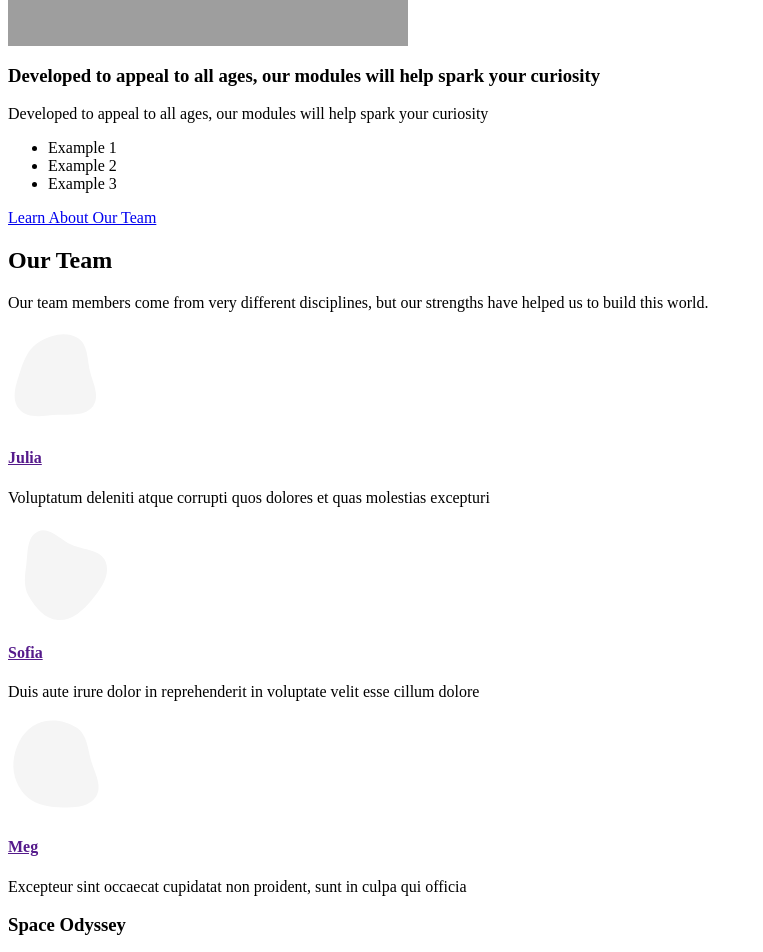
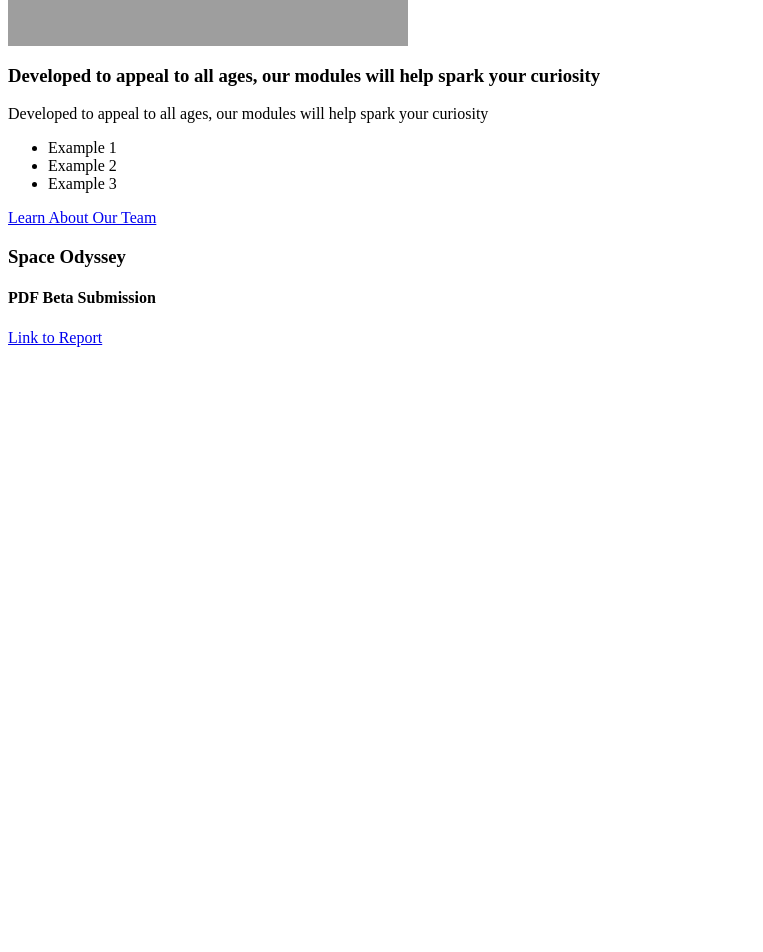
Before and after one commit to JuliaCastillo/space-odyssey-2021-beta, a PHP site: page /ui/index.html in a window 1280 px wide. Shown: the part 701-1653 px from the top of the page, without its empty margins (0-763 px from the left). After the commit the page ends 1048 px from the top, so only its background shows below. Run offline with PHP 8.4, Linux system fonts and the light colour scheme; grey boxes are pictures that could not be loaded.

Commit message:
apod and removed unused sections

```diff
--- a/ui/index.html
+++ b/ui/index.html
@@ -41,7 +41,7 @@
   <!-- End Hero -->
 
 
-    <!-- ======= Modules Section ======= -->
+    <!-- ======= Quizzes Section ======= -->
 
       <include href="modules.html" />
 
@@ -75,69 +75,9 @@
 
 
 
-    <!-- ======= Our Team ======= -->
-    <section id="services" class="services section-bg">
-      <div class="container" data-aos="fade-up">
+<!-- ======= APOD Section ======= -->
 
-        <div class="section-title">
-          <h2>Our Team</h2>
-          <p>Our team members come from very different disciplines, but our strengths have helped us to build this world.</p>
-        </div>
-
-        <div class="row">
-          <div class="col-lg-4 col-md-6 d-flex align-items-stretch" data-aos="zoom-in" data-aos-delay="100">
-            <div class="icon-box iconbox-blue">
-              <div class="icon">
-
-               <!--MN Gray outline -->
-				   <svg width="100" height="100" viewBox="0 0 600 600" xmlns="http://www.w3.org/2000/svg">
-                  <path stroke="none" stroke-width="0" fill="#f5f5f5" d="M300,521.0016835830174C376.1290562159157,517.8887921683347,466.0731472004068,529.7835943286574,510.70327084640275,468.03025145048787C554.3714126377745,407.6079735673963,508.03601936045806,328.9844924480964,491.2728898941984,256.3432110539036C474.5976632858925,184.082847569629,479.9380746630129,96.60480741107993,416.23090153303,58.64404602377083C348.86323505073057,18.502131276798302,261.93793281208167,40.57373210992963,193.5410806939664,78.93577620505333C130.42746243093433,114.334589627462,98.30271207620316,179.96522072025542,76.75703585869454,249.04625023123273C51.97151888228291,328.5150500222984,13.704378332031375,421.85034740162234,66.52175969318436,486.19268352777647C119.04800174914682,550.1803526380478,217.28368757567262,524.383925680826,300,521.0016835830174"></path>
-                </svg>
-			 <!--MN END Gray outline -->
-
-                <i class="bx bxl-dribbble"></i>
-              </div>
-
-			<h4><a href="">Julia</a></h4>
-				<p>Voluptatum deleniti atque corrupti quos dolores et quas molestias excepturi</p>
-            </div>
-          </div>
-
-          <div class="col-lg-4 col-md-6 d-flex align-items-stretch mt-4 mt-md-0" data-aos="zoom-in" data-aos-delay="200">
-            <div class="icon-box iconbox-orange ">
-              <div class="icon">
-                <svg width="100" height="100" viewBox="0 0 600 600" xmlns="http://www.w3.org/2000/svg">
-                  <path stroke="none" stroke-width="0" fill="#f5f5f5" d="M300,582.0697525312426C382.5290701553225,586.8405444964366,449.9789794690241,525.3245884688669,502.5850820975895,461.55621195738473C556.606425686781,396.0723002908107,615.8543463187945,314.28637112970534,586.6730223649479,234.56875336149918C558.9533121215079,158.8439757836574,454.9685369536778,164.00468322053177,381.49747125262974,130.76875717737553C312.15926192815925,99.40240125094834,248.97055460311594,18.661163978235184,179.8680185752513,50.54337015887873C110.5421016452524,82.52863877960104,119.82277516462835,180.83849132639028,109.12597500060166,256.43424936330496C100.08760227029461,320.3096726198365,92.17705696193138,384.0621239912766,124.79988738764834,439.7174275375508C164.83382741302287,508.01625554203684,220.96474134820875,577.5009287672846,300,582.0697525312426"></path>
-                </svg>
-                <i class="bx bx-file"></i>
-              </div>
-              <h4><a href="">Sofia</a></h4>
-              <p>Duis aute irure dolor in reprehenderit in voluptate velit esse cillum dolore</p>
-            </div>
-          </div>
-
-          <div class="col-lg-4 col-md-6 d-flex align-items-stretch mt-4 mt-lg-0" data-aos="zoom-in" data-aos-delay="300">
-            <div class="icon-box iconbox-pink">
-              <div class="icon">
-                <svg width="100" height="100" viewBox="0 0 600 600" xmlns="http://www.w3.org/2000/svg">
-                  <path stroke="none" stroke-width="0" fill="#f5f5f5" d="M300,541.5067337569781C382.14930387511276,545.0595476570109,479.8736841581634,548.3450877840088,526.4010558755058,480.5488172755941C571.5218469581645,414.80211281144784,517.5187510058486,332.0715597781072,496.52539010469104,255.14436215662573C477.37192572678356,184.95920475031193,473.57363656557914,105.61284051026155,413.0603344069578,65.22779650032875C343.27470386102294,18.654635553484475,251.2091493199835,5.337323636656869,175.0934190732945,40.62881213300186C97.87086631185822,76.43348514350839,51.98124368387456,156.15599469081315,36.44837278890362,239.84606092416172C21.716077023791087,319.22268207091537,43.775223500013084,401.1760424656574,96.891909868211,461.97329694683043C147.22146801428983,519.5804099606455,223.5754009179313,538.201503339737,300,541.5067337569781"></path>
-                </svg>
-                <i class="bx bx-tachometer"></i>
-              </div>
-
-			<h4><a href="">Meg</a></h4>
-              <p>Excepteur sint occaecat cupidatat non proident, sunt in culpa qui officia</p>
-            </div>
-          </div>
-
-        </div>
-
-      </div>
-    </section>
-	  <!-- End Our Team- Formerly Services Section -->
-
-
-<!--    <include href="apod.html" />-->
+    <include href="apod.html" />
 
 
 
--- a/ui/layout.html
+++ b/ui/layout.html
@@ -54,7 +54,7 @@
                         <li><a href="{{ @BASE }}/explore">Explore</a></li>
                         <li><a href="{{ @BASE }}/#modules">Quizzes</a></li>
                         <li><a href="{{ @BASE }}/#about">Our Mission</a></li>
-                        <li><a href="{{ @BASE }}/#services">Our Team</a></li>
+                        <li><a href="{{ @BASE }}/#apod">APOD</a></li>
                     </ul>
                 </nav><!-- .nav-menu -->
 
```
Also changed, not shown: assets/css/style.css (+10 -0 lines), ui/apod.html (+20 -10 lines).
